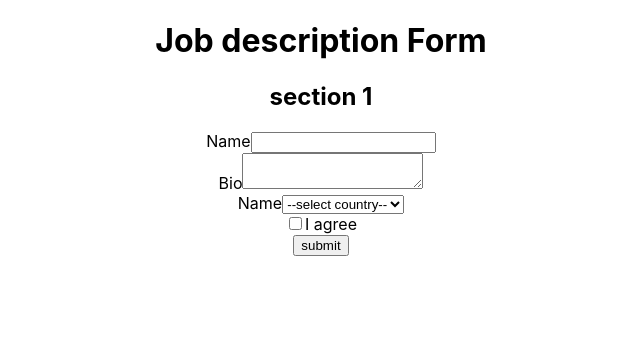
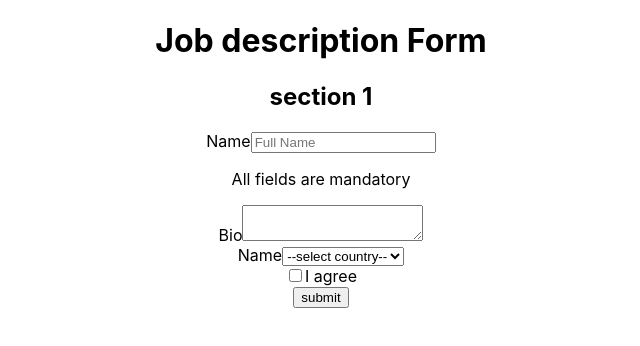
Before and after one commit to prashil-vaishnani/React_Testing, a React (Create React App) app: page / in a window 1280 px wide. Shown: the top 346 px of the page, without its empty margins (319-959 px from the left). Built offline with nearby package versions, Linux system fonts and the light colour scheme.

Commit message:
getByPlaceHolderText and getByText

```diff
--- a/src/components/application/Application.js
+++ b/src/components/application/Application.js
@@ -6,8 +6,9 @@ export const Application = () => {
       <form>
         <div>
           <label htmlFor="name">Name</label>
-          <input id="name" type="text" />
+          <input id="name" type="text" placeholder="Full Name" />
         </div>
+        <p>All fields are mandatory</p>
         <div>
           <label htmlFor="bio">Bio</label>
           <textarea id="bio" name="bio" />
```
Also changed, not shown: 1 other file (tests, documents, lock files or other folders).
